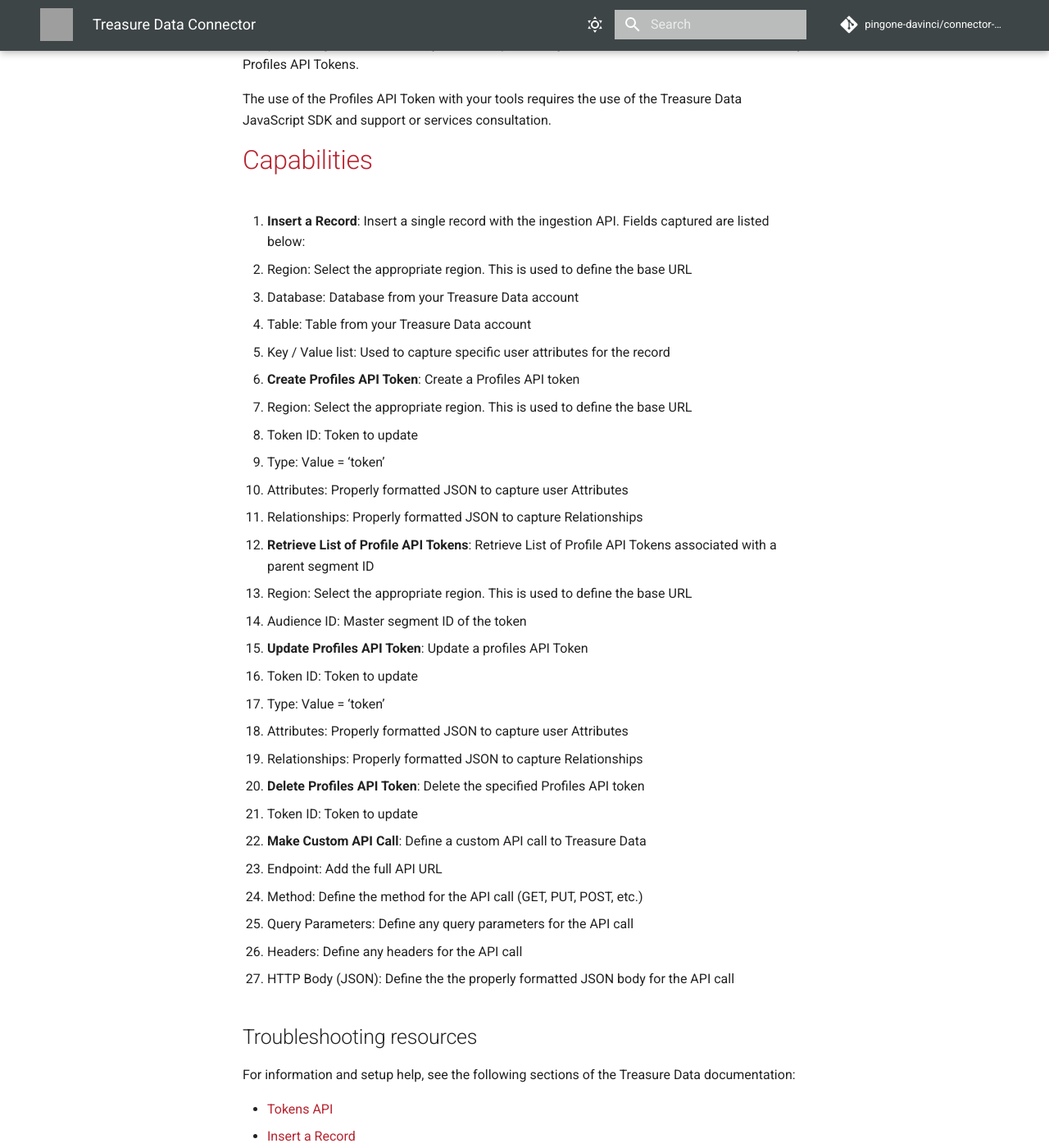
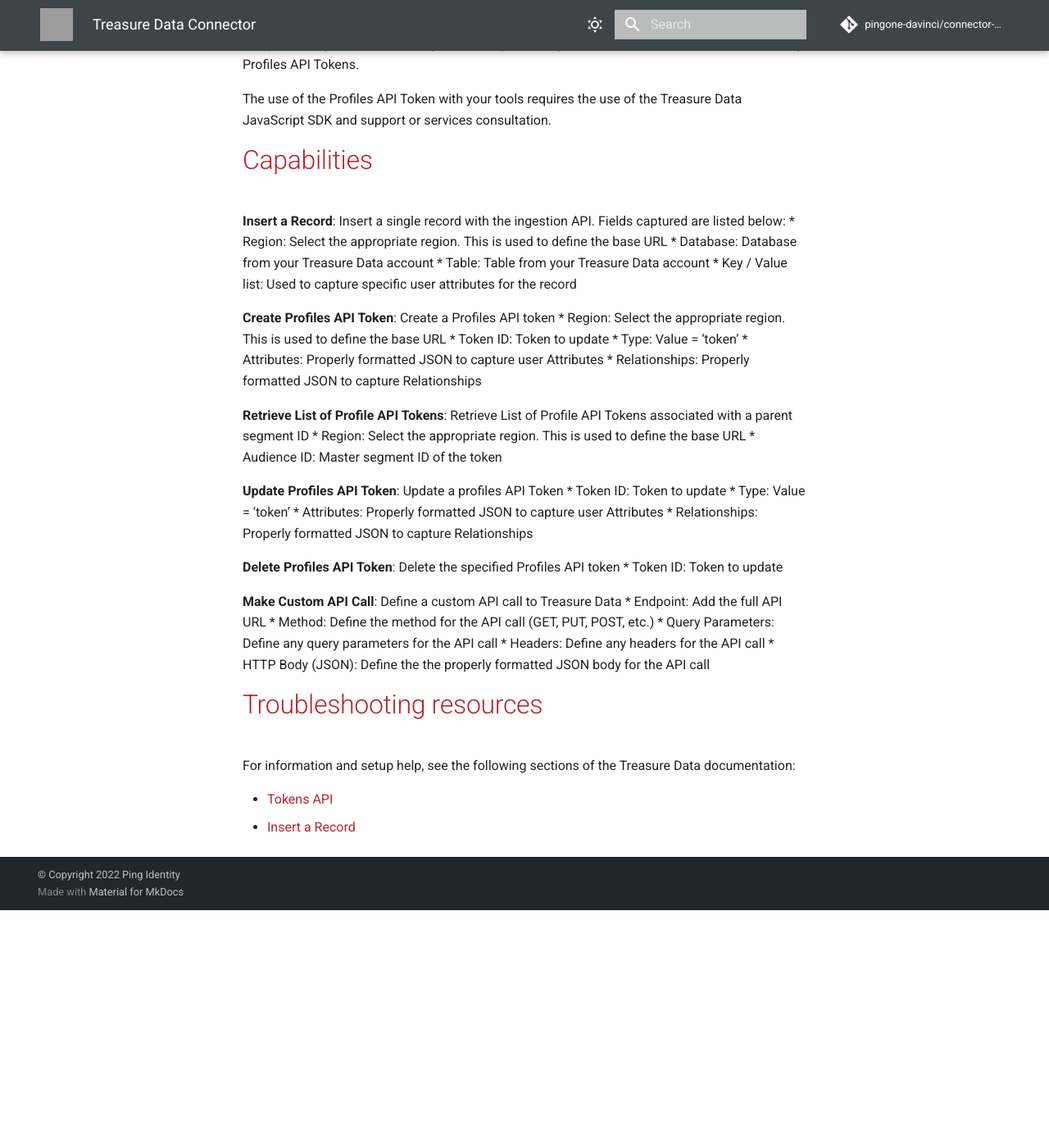
Before and after one commit to pingone-davinci/documentation, an MkDocs documentation site: the page built from docs/treasure-data/README.md, in a window 1280 px wide and 1400 px high, scrolled down 2388 px. Shown: the whole window at 82% size. Built offline with MkDocs 1.6.1 and Material for MkDocs 9.7.7, drawn with Linux system fonts in a browser that asks for light colours; comment, search, counter and statistics services are not loaded; after the commit the page ends 3498 px from its top, so only the background shows below that; part of the change alters nothing that is shown; grey boxes are pictures that could not be loaded.

```diff
--- a/docs/treasure-data/README.md
+++ b/docs/treasure-data/README.md
@@ -73,40 +73,40 @@ The use of the Profiles API Token with your tools requires the use of the Treasu
 
 # Capabilities
 
-1. **Insert a Record**: Insert a single record with the ingestion API. Fields captured are listed below:
+**Insert a Record**: Insert a single record with the ingestion API. Fields captured are listed below:
   * Region: Select the appropriate region. This is used to define the base URL
   * Database: Database from your Treasure Data account
   * Table: Table from your Treasure Data account
   * Key / Value list: Used to capture specific user attributes for the record
 
-2. **Create Profiles API Token**: Create a Profiles API token
+**Create Profiles API Token**: Create a Profiles API token
   * Region: Select the appropriate region. This is used to define the base URL
   * Token ID: Token to update
   * Type: Value = ‘token’
   * Attributes: Properly formatted JSON to capture user Attributes
   * Relationships: Properly formatted JSON to capture Relationships
 
-3. **Retrieve List of Profile API Tokens**: Retrieve List of Profile API Tokens associated with a parent segment ID
+**Retrieve List of Profile API Tokens**: Retrieve List of Profile API Tokens associated with a parent segment ID
   * Region: Select the appropriate region. This is used to define the base URL
   * Audience ID: Master segment ID of the token
 
-4. **Update Profiles API Token**: Update a profiles API Token
+**Update Profiles API Token**: Update a profiles API Token
   * Token ID: Token to update
   * Type: Value = ‘token’
   * Attributes: Properly formatted JSON to capture user Attributes
   * Relationships: Properly formatted JSON to capture Relationships
 
-5. **Delete Profiles API Token**: Delete the specified Profiles API token
+**Delete Profiles API Token**: Delete the specified Profiles API token
   * Token ID: Token to update
 
-6. **Make Custom API Call**: Define a custom API call to Treasure Data
+**Make Custom API Call**: Define a custom API call to Treasure Data
   * Endpoint: Add the full API URL
   * Method: Define the method for the API call (GET, PUT, POST, etc.)
   * Query Parameters: Define any query parameters for the API call
   * Headers: Define any headers for the API call
   * HTTP Body (JSON): Define the the properly formatted JSON body for the API call
 
-## Troubleshooting resources
+# Troubleshooting resources
 
 For information and setup help, see the following sections of the Treasure Data documentation:
 
```
